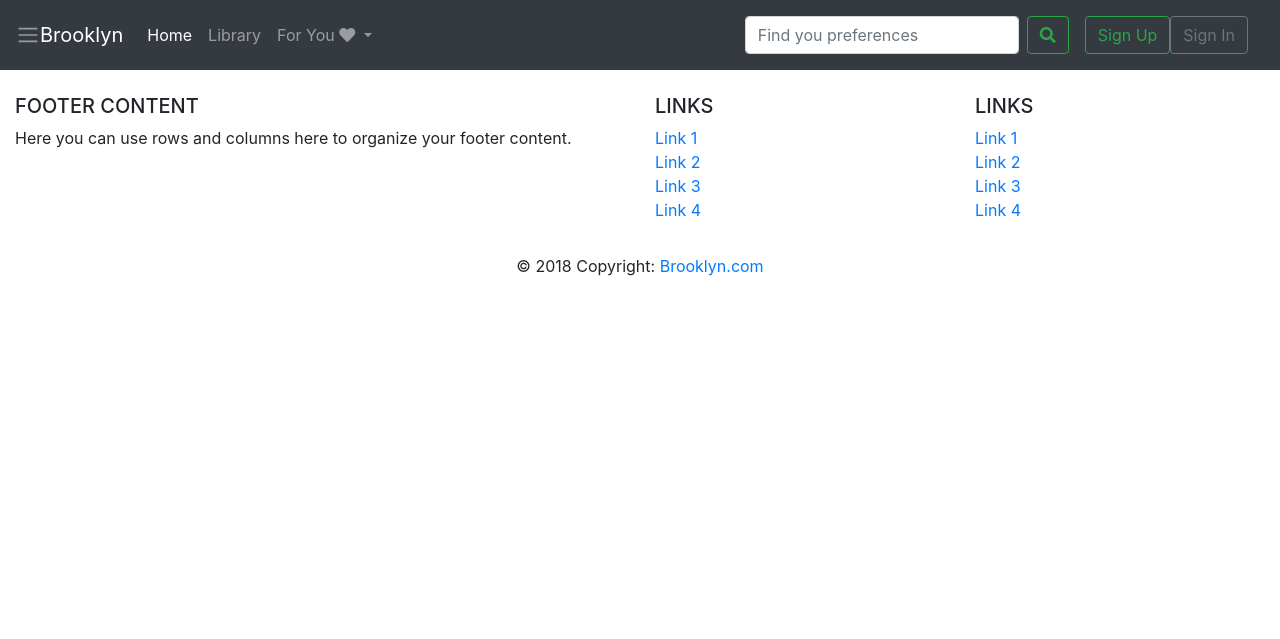
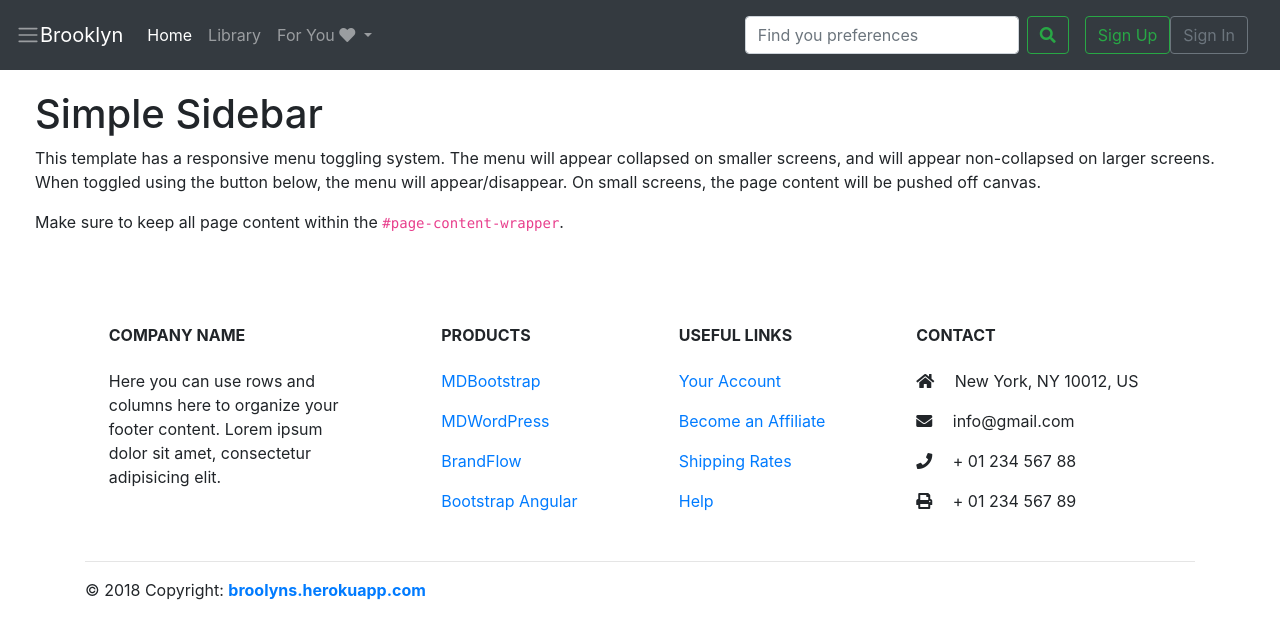
Before and after one commit to HVLLOWe3n/Brooklyn, a Django app: page / in a window 1280 px wide. Shown: the top 639 px of the page. Run offline with Django 3.2, Linux system fonts and the light colour scheme; some libraries are stand-ins or nearby versions.

Commit message:
Need close this branch and go to master - (Heroku deploy)

```diff
--- a/account/admin.py
+++ b/account/admin.py
@@ -1,3 +1,6 @@
 from django.contrib import admin
 
-# Register your models here.
+from account.models import User
+
+
+admin.site.register(User)
--- a/templates/base/base.html
+++ b/templates/base/base.html
@@ -16,6 +16,7 @@
             crossorigin="anonymous"></script>
 
     <link rel="stylesheet" href="{% static 'css/sidebar.css' %}">
+
 
     <!-- include bootstrap 4.1.3 -->
     <link rel="stylesheet" href="https://stackpath.bootstrapcdn.com/bootstrap/4.1.3/css/bootstrap.min.css"
@@ -41,7 +42,7 @@
 {% endblock %}
 
 {% block content %}
-    <!--some content-->
+    {% include 'main/main.html' %}
 {% endblock %}
 
 {% block footer %}
--- a/templates/base/footer.html
+++ b/templates/base/footer.html
@@ -1,69 +1,127 @@
 {% block footer %}
     <!-- Footer -->
-<footer class="page-footer font-small blue pt-4">
+<!-- Footer -->
+<footer class="page-footer font-small mdb-color pt-4">
 
     <!-- Footer Links -->
-    <div class="container-fluid text-center text-md-left">
+    <div class="container text-center text-md-left">
 
-      <!-- Grid row -->
-      <div class="row">
+      <!-- Footer links -->
+      <div class="row text-center text-md-left mt-3 pb-3">
 
         <!-- Grid column -->
-        <div class="col-md-6 mt-md-0 mt-3">
-
-          <!-- Content -->
-          <h5 class="text-uppercase">Footer Content</h5>
-          <p>Here you can use rows and columns here to organize your footer content.</p>
-
+        <div class="col-md-3 col-lg-3 col-xl-3 mx-auto mt-3">
+          <h6 class="text-uppercase mb-4 font-weight-bold">Company name</h6>
+          <p>Here you can use rows and columns here to organize your footer content. Lorem ipsum dolor sit amet, consectetur
+            adipisicing elit.</p>
         </div>
         <!-- Grid column -->
 
-        <hr class="clearfix w-100 d-md-none pb-3">
+        <hr class="w-100 clearfix d-md-none">
 
         <!-- Grid column -->
-        <div class="col-md-3 mb-md-0 mb-3">
+        <div class="col-md-2 col-lg-2 col-xl-2 mx-auto mt-3">
+          <h6 class="text-uppercase mb-4 font-weight-bold">Products</h6>
+          <p>
+            <a href="#!">MDBootstrap</a>
+          </p>
+          <p>
+            <a href="#!">MDWordPress</a>
+          </p>
+          <p>
+            <a href="#!">BrandFlow</a>
+          </p>
+          <p>
+            <a href="#!">Bootstrap Angular</a>
+          </p>
+        </div>
+        <!-- Grid column -->
 
-            <!-- Links -->
-            <h5 class="text-uppercase">Links</h5>
+        <hr class="w-100 clearfix d-md-none">
 
-            <ul class="list-unstyled">
-              <li>
-                <a href="#!">Link 1</a>
-              </li>
-              <li>
-                <a href="#!">Link 2</a>
-              </li>
-              <li>
-                <a href="#!">Link 3</a>
-              </li>
-              <li>
-                <a href="#!">Link 4</a>
-              </li>
-            </ul>
+        <!-- Grid column -->
+        <div class="col-md-3 col-lg-2 col-xl-2 mx-auto mt-3">
+          <h6 class="text-uppercase mb-4 font-weight-bold">Useful links</h6>
+          <p>
+            <a href="#!">Your Account</a>
+          </p>
+          <p>
+            <a href="#!">Become an Affiliate</a>
+          </p>
+          <p>
+            <a href="#!">Shipping Rates</a>
+          </p>
+          <p>
+            <a href="#!">Help</a>
+          </p>
+        </div>
+
+        <!-- Grid column -->
+        <hr class="w-100 clearfix d-md-none">
+
+        <!-- Grid column -->
+        <div class="col-md-4 col-lg-3 col-xl-3 mx-auto mt-3">
+          <h6 class="text-uppercase mb-4 font-weight-bold">Contact</h6>
+          <p>
+            <i class="fa fa-home mr-3"></i> New York, NY 10012, US</p>
+          <p>
+            <i class="fa fa-envelope mr-3"></i> info@gmail.com</p>
+          <p>
+            <i class="fa fa-phone mr-3"></i> + 01 234 567 88</p>
+          <p>
+            <i class="fa fa-print mr-3"></i> + 01 234 567 89</p>
+        </div>
+        <!-- Grid column -->
+
+      </div>
+      <!-- Footer links -->
+
+      <hr>
+
+      <!-- Grid row -->
+      <div class="row d-flex align-items-center">
+
+        <!-- Grid column -->
+        <div class="col-md-7 col-lg-8">
+
+          <!--Copyright-->
+          <p class="text-center text-md-left">© 2018 Copyright:
+            <a href="https://broolyns.herokuapp.com">
+              <strong> broolyns.herokuapp.com</strong>
+            </a>
+          </p>
 
         </div>
         <!-- Grid column -->
 
         <!-- Grid column -->
-          <div class="col-md-3 mb-md-0 mb-3">
+        <div class="col-md-5 col-lg-4 ml-lg-0">
 
-            <!-- Links -->
-            <h5 class="text-uppercase">Links</h5>
-
-            <ul class="list-unstyled">
-              <li>
-                <a href="#!">Link 1</a>
+          <!-- Social buttons -->
+          <div class="text-center text-md-right">
+            <ul class="list-unstyled list-inline">
+              <li class="list-inline-item">
+                <a class="btn-floating btn-sm rgba-white-slight mx-1">
+                  <i class="fa fa-facebook"></i>
+                </a>
               </li>
-              <li>
-                <a href="#!">Link 2</a>
+              <li class="list-inline-item">
+                <a class="btn-floating btn-sm rgba-white-slight mx-1">
+                  <i class="fa fa-twitter"></i>
+                </a>
               </li>
-              <li>
-                <a href="#!">Link 3</a>
+              <li class="list-inline-item">
+                <a class="btn-floating btn-sm rgba-white-slight mx-1">
+                  <i class="fa fa-google-plus"></i>
+                </a>
               </li>
-              <li>
-                <a href="#!">Link 4</a>
+              <li class="list-inline-item">
+                <a class="btn-floating btn-sm rgba-white-slight mx-1">
+                  <i class="fa fa-linkedin"></i>
+                </a>
               </li>
             </ul>
+          </div>
 
         </div>
         <!-- Grid column -->
@@ -74,12 +132,6 @@
     </div>
     <!-- Footer Links -->
 
-    <!-- Copyright -->
-    <div class="footer-copyright text-center py-3">© 2018 Copyright:
-      <a href="https://brooklyns.com"> Brooklyn.com</a>
-    </div>
-    <!-- Copyright -->
-
   </footer>
   <!-- Footer -->
 {% endblock %}
--- a/templates/base/header.html
+++ b/templates/base/header.html
@@ -41,8 +41,10 @@
             </form>
             <nav class="navbar ">
                 <form class="form-inline">
-                    <button class="btn btn-outline-success" type="button">Sign Up</button>
-                    <button class="btn btn-outline-secondary" type="button">Sign In</button>
+                    {% if not user.is_authenticated %}
+                        <button class="btn btn-outline-success" type="button">Sign Up</button>
+                        <button class="btn btn-outline-secondary" id="signin__button" type="button">Sign In</button>
+                    {% endif %}
                 </form>
             </nav>
 
--- a/templates/base/sidebar.html
+++ b/templates/base/sidebar.html
@@ -31,8 +31,5 @@
                 </li>
             </ul>
         </div>
-        <!-- /#sidebar-wrapper -->
-        <!-- /#page-content-wrapper -->
-
     </div>
 {% endblock %}
--- a/templates/main/main.html
+++ b/templates/main/main.html
@@ -1,8 +1,17 @@
-{% extends 'base/base.html'%}
+{% extends 'base/base.html' %}
 {% block title %}
     <title>Brooklyn - You musical preferences!</title>
 {% endblock %}
 
 {% block content %}
+    <div id="page-content-wrapper">
+        <div class="container-fluid">
+            <h1>Simple Sidebar</h1>
+            <p>This template has a responsive menu toggling system. The menu will appear collapsed on smaller
+                screens, and will appear non-collapsed on larger screens. When toggled using the button below, the
+                menu will appear/disappear. On small screens, the page content will be pushed off canvas.</p>
+            <p>Make sure to keep all page content within the <code>#page-content-wrapper</code>.</p>
+        </div>
+    </div>
 
 {% endblock %}
```
Also changed, not shown: static/css/style.css (+14 -2 lines). Lines whose indentation alone changed are shown as unchanged.
